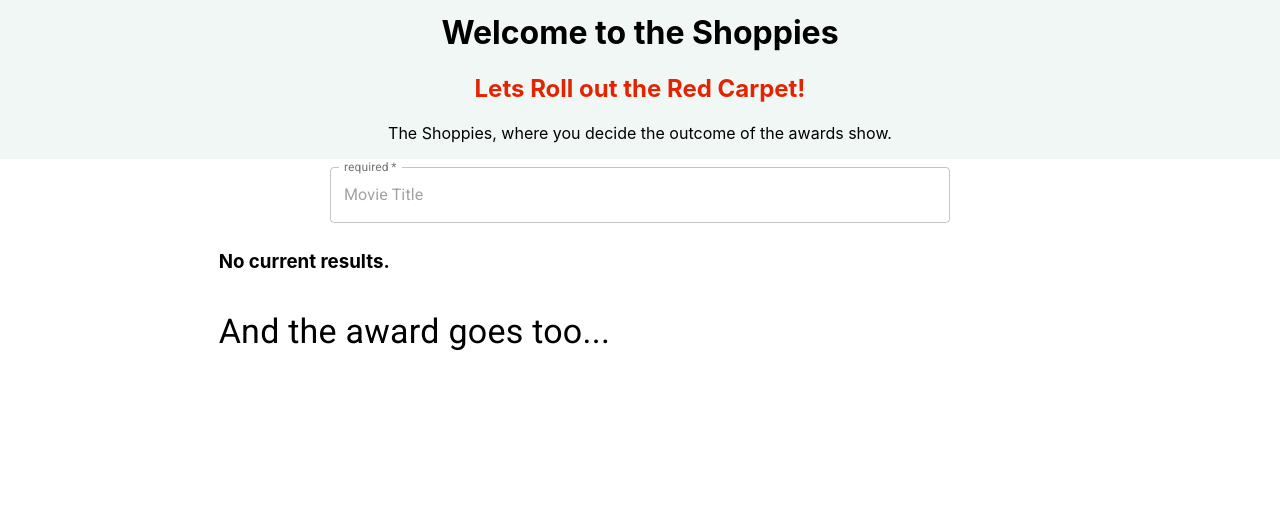
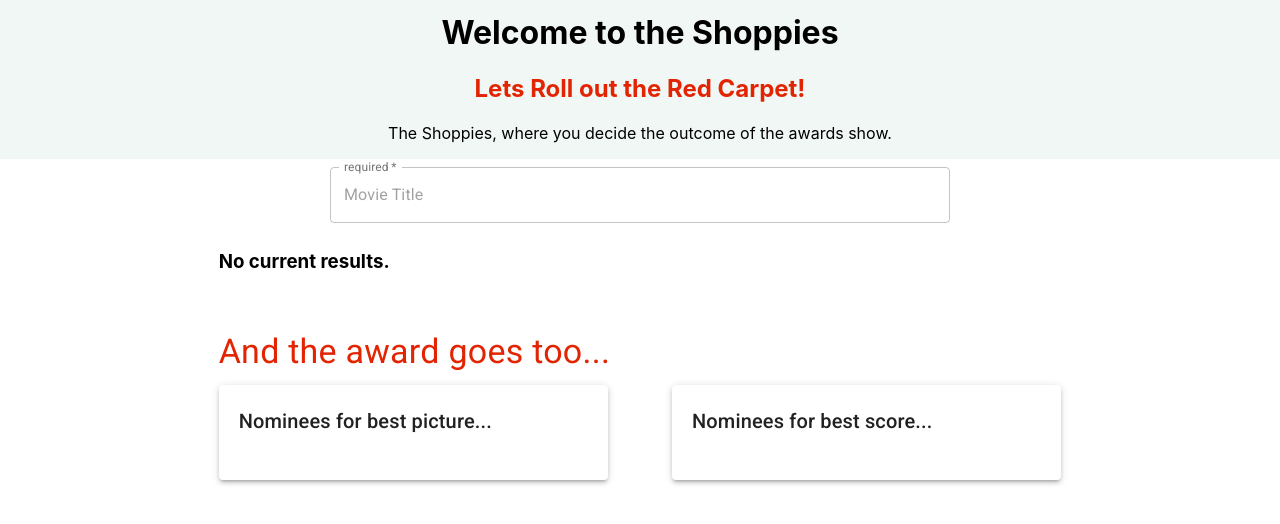
Before and after one commit to bltarkany/OMDB-Shoppies, a React (Create React App) app: page / in a window 1280 px wide. Shown: the top 524 px of the page. Built offline with nearby package versions, Linux system fonts and the light colour scheme.

Commit message:
updated home page with handleclick and handleDelete functions, capitalization for formatting, and mapping for both nominations cards

```diff
--- a/src/components/pages/home.js
+++ b/src/components/pages/home.js
@@ -7,6 +7,7 @@ import TextField from '@material-ui/core/TextField';
 import API from '../../utils/api';
 import Progress from '../progress';
 import Movie from '../card';
+import Nomination from '../nomination';
 
 const useStyles = makeStyles((theme) => ({
   root: {
@@ -16,26 +17,67 @@ const useStyles = makeStyles((theme) => ({
     display: 'flex',
     flexWrap: 'wrap',
   },
+  title: {
+    color: '#e32402',
+  },
 }));
 
 export default function Home() {
   const classes = useStyles();
   const [search, setSearch] = useState('');
   const [searching, setSearching] = useState(false);
-  const [movie, setMovie] = useState({});
-  const [result, setResult] = useState(false);
+  //   const [movie, setMovie] = useState({});
+  const [result, setResult] = useState([]);
+  const [picture, setPicture] = useState([]);
+  const [score, setScore] = useState([]);
 
   const handleSubmit = async (e) => {
     e.preventDefault();
-    setResult(true);
     setSearching(true);
-    console.log(search);
     const data = await API.searchMovie(search);
-    console.log(data);
-    setMovie(data.data);
+    console.log(data.data.Search);
+    setResult(data.data.Search);
     setSearching(false);
 
     document.getElementById('outlined-full-width').value = '';
+  };
+
+  const handleClick = (id, category) => {
+    console.log(id, category);
+    let movie = result.filter((x) => x.imdbID === id);
+    console.log(movie);
+    switch (category) {
+      case 'picture':
+        setPicture([movie[0], ...picture]);
+        break;
+      case 'score':
+        setScore([movie[0], ...score]);
+        break;
+      default:
+        break;
+    }
+  };
+
+  const handleDelete = (id, category) => {
+    console.log(id, category);
+    let filtered;
+    switch (category) {
+      case 'picture':
+        filtered = picture.filter((x) => x.imdbID !== id);
+        setPicture(filtered);
+        break;
+      case 'score':
+        filtered = score.filter((x) => x.imdbID !== id);
+        setScore(filtered);
+        break;
+
+      default:
+        break;
+    }
+  };
+
+  String.prototype.capitalize = function () {
+    return this.charAt(0).toUpperCase() + this.slice(1);
   };
 
   return (
@@ -67,29 +109,56 @@ export default function Home() {
       </Grid>
       <Grid container spacing={8} justify='center'>
         <Grid item xs={10} md={8}>
-          {!result ? (
+          {!result.length ? (
             <h3>No current results.</h3>
           ) : searching ? (
             <Progress />
           ) : (
-            <Movie
-              year={movie.Year}
-              rated={movie.Rated}
-              title={movie.Title}
-              actors={movie.Actors}
-              plot={movie.Plot}
-            />
+            <Grid container spacing={2} justify='center'>
+              {result.map((res) => (
+                <Grid item xs={12} sm={6}>
+                  <Movie
+                    key={res.imdbID}
+                    id={res.imdbID}
+                    year={res.Year}
+                    type={res.Type.capitalize()}
+                    title={res.Title}
+                    handleClick={handleClick}
+                  />
+                </Grid>
+              ))}
+            </Grid>
           )}
         </Grid>
       </Grid>
 
       <Grid container spacing={8} justify='center'>
         <Grid item xs={10} md={8}>
-            <br />
-          <Typography variant='h4' component='h2' gutterBottom>
+          <br />
+          <br />
+          <Typography
+            variant='h4'
+            component='h2'
+            gutterBottom
+            className={classes.title}>
             And the award goes too...
           </Typography>
-
+          <Grid container spacing={8}>
+            <Grid item xs={12} sm={6}>
+              <Nomination
+                results={picture}
+                handleDelete={handleDelete}
+                category='picture'
+              />
+            </Grid>
+            <Grid item xs={12} sm={6}>
+              <Nomination
+                results={score}
+                handleDelete={handleDelete}
+                category='score'
+              />
+            </Grid>
+          </Grid>
         </Grid>
       </Grid>
     </Grid>
```
